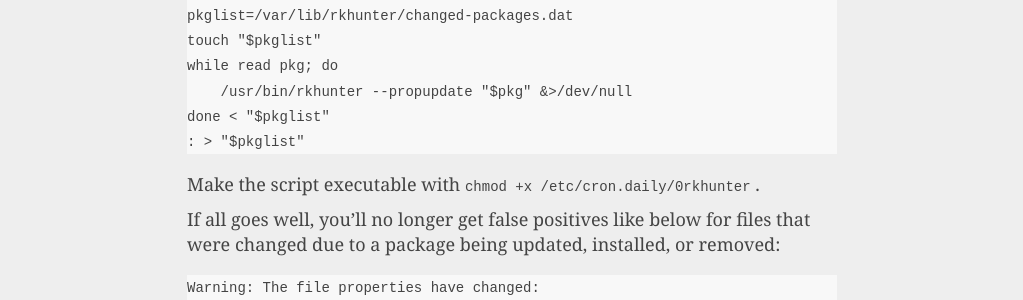
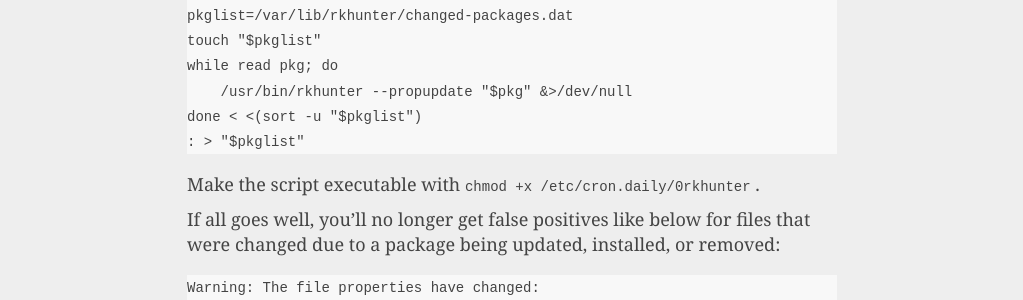
Before and after one commit to natewoodward/natewoodward.github.io, a Jekyll site: the page built from _posts/2021-10-15-zypper-rkhunter.md, in a window 1280 px wide. Shown: the part 716-1016 px from the top of the page, without its empty margins (128-1151 px from the left). Built offline with Jekyll 4.4.1, drawn with Linux system fonts in a browser that asks for light colours; some of the changed text lies outside the part shown.

Commit message:
Don't run rkhunter --propupd against a package more than once

```diff
--- a/_posts/2021-10-15-zypper-rkhunter.md
+++ b/_posts/2021-10-15-zypper-rkhunter.md
@@ -30,7 +30,7 @@ Create a script, `/etc/cron.daily/0rkhunter`, with these contents:
     touch "$pkglist"
     while read pkg; do
         /usr/bin/rkhunter --propupdate "$pkg" &>/dev/null
-    done < "$pkglist"
+    done < <(sort -u "$pkglist")
     : > "$pkglist"
 
 Make the script executable with `chmod +x /etc/cron.daily/0rkhunter` .
```
Also changed, not shown: other parts of _posts/2021-10-15-zypper-rkhunter.md (+1 -1 lines).
